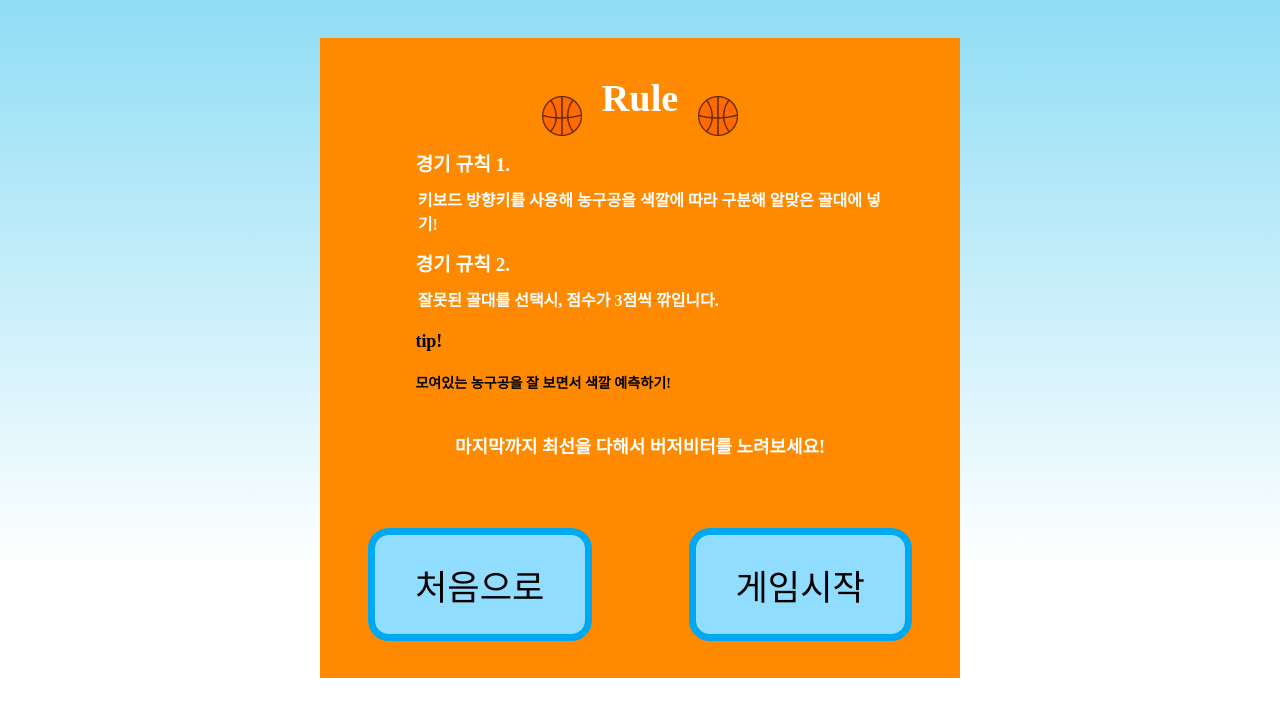
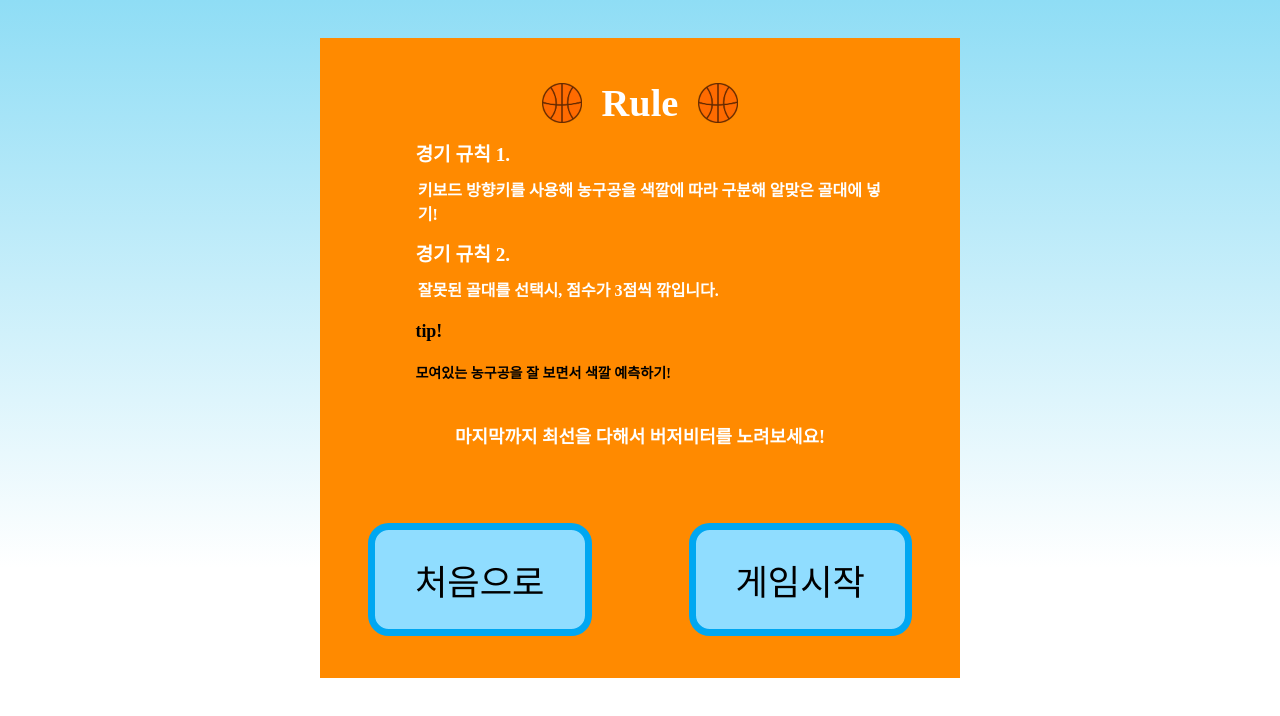
Before and after one commit to hyewwonn/BuzzerBeater, a Next.js app: page /RulePage in a window 1280 px wide. Shown: the top 716 px of the page. Built offline with nearby package versions, Linux system fonts and the light colour scheme; a web font is replaced by a local one.

Commit message:
title 공 위치 조정

```diff
--- a/src/pages/RulePage.js
+++ b/src/pages/RulePage.js
@@ -39,7 +39,7 @@ function Rule() {
     <div className={isMobile ? mobileStyles.box : styles.box}>
       <div className={isMobile ? mobileStyles['content-box'] : styles['content-box']}>
         <div className={isMobile ? mobileStyles.title : styles.title}>
-          <div style={ballStyle}>
+          <div className={styles.ballContainer} style={ballStyle}>
             {isMobile ? (
               <Image className={mobileStyles.ball} src={ob} alt="orangeball" />
             ) : (
@@ -49,7 +49,7 @@ function Rule() {
           <div style={ballStyle}>
             <p>Rule</p>
           </div>
-          <div>
+          <div className={styles.ballContainer}>
             {isMobile ? (
               <Image className={mobileStyles.ball} src={ob} alt="orangeball" />
             ) : (
--- a/src/styles/PCrule.module.css
+++ b/src/styles/PCrule.module.css
@@ -24,10 +24,14 @@
     display: flex;
     justify-content: center;
 }
+.ballContainer {
+    display: flex;
+    justify-content: center;
+    align-items: center;
+}
 .ball{
     width: 40px;
     height: 40px;
-    margin-top: 20px;
     margin-right: 20px;
     margin-left: 20px;
 }
```
